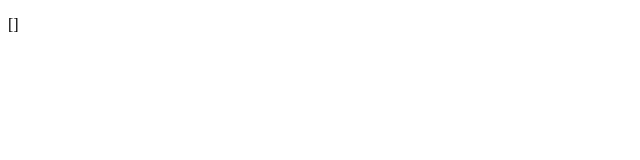
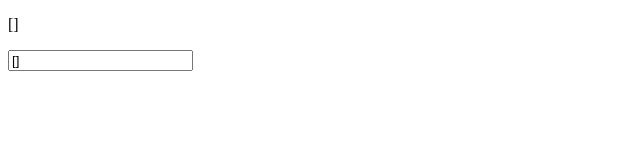
Before and after one commit to ilayalmalem/Lingo.js, a plain HTML site: page lingo.html in a window 1280 px wide. Shown: the whole page, without its empty margins (0-640 px from the left). Drawn offline with nearby package versions, Linux system fonts and the light colour scheme.

Commit message:
Rework for lm attributes
Changes requirement of passing all model elements in the new Lingo() instantiation

```diff
--- a/lingo.html
+++ b/lingo.html
@@ -6,11 +6,8 @@
     <title>LingoJS Build 0.2-Horizon</title>
 </head>
 <body>
-    <!-- <p class="f" lv="lingo"></p> -->
-    <!-- <input class="s" lm="lingo" -n -set="SET" -si -sit=5000 -data="{sample:data}" -url="http://192.168.64.3/post-tester/post.php" -type='post'> -->
-
-    <p class="s" lm="lingo"  -n -set="SET" -si -sit=10000 -data="{sample:data}" -url="http://192.168.64.3/post-tester/post.php" -type='post'>ds</p>
-
+    <p lv="lingo"></p>
+    <input lm="lingo">
 
     <script src="https://ajax.googleapis.com/ajax/libs/jquery/3.5.1/jquery.min.js"></script>
     <script src="./lingo.js"></script>
--- a/lingo.js
+++ b/lingo.js
@@ -35,43 +35,38 @@
         With the lc(Lingo content) attribute will change
         */
        //This will check if elements have the lm attribute and will set everything
-        for (var k = 0; k < $(this.element).length; k++) {
-            var data = this.data.Models;
-            //Set the effected element to be the element with the attribute
-            let element = $(this.element)[k];
-            if (element.hasAttribute("lm")) {
-                //Then assign them the events for lm elements
-                //Get attributes such as lm and change the attributed elements to the real time values of them
-                var attribute = $(this.element).eq(k).attr('lm');
-                //If the attribute is an actual varaible passed in the data object
-                if(attribute in this.data.Models) {
-                    //Change the element text to be the current value of the attribute instace in the data object.
-                    $(this.element).eq(k).val(this.data.Models[attribute])
-                    $(this.element).eq(k).text(this.data.Models[attribute])
-                    //Add a change event listener to the model and every time its value changes, the data object key value changes.
-                    //And then all the other elements with lv attribute is changes aswell
-
+       var DOMElements = $('body').find('[lm]');
+       var self = this;
+       DOMElements.each(function(){
+            var data = self.data.Models;
+            if(this.hasAttribute('lm')){
+                //Grant master permissions
+                var attribute = $(this).attr('lm');
+                if(attribute in data) {
+                    //If the attribute is in the data object
+                    $(this).val(data[attribute]);
+                    $(this).text(data[attribute]);
+                }
                 function boundEvent (data,element){
                     let oldData = data[attribute];
                     data[attribute] = $(element).val();
                     // alert(`Changed data object value from ${oldData} to ${data[attribute]}`)
                 }
-                    var self = this;
-                    element.addEventListener('keyup',function () {
-                        boundEvent(data,element)
+                this.addEventListener('keyup',function () {
+                    boundEvent(data,$(this))
                     self.updateLVTags(attribute)
                 });
-                    element.addEventListener('change',function () {
-                        boundEvent(data,element)
+                this.addEventListener('change',function () {
+                    boundEvent(data,$(this))
                     self.updateLVTags(attribute)
                 });
             }
             else {
                 //If the key was not found in the data object
-                    throw new TypeError(`Model attribute ${attribute} doesnt exist in the data object. make sure to add it in the data object. \n at sub-element <${element.tagName}> \n Id:${element.id} \n ClassName: ${element.className}`)
+                throw new TypeError(`Model attribute ${attribute} doesnt exist in the data object. make sure to add it in the data object. \n at sub-element <${this.tagName}> \n Id:${this.id} \n ClassName: ${this.className}`)
             }
-            }
-        }
+        })
+
         //This will check elements with the lv attribute {version 0.0.2}
         /*
         LV tag- elements with this attribute will receive their data in real time from the data object
@@ -187,7 +182,6 @@
         var counter = 0;
         //If there's an interval
         if(typeof repeat != null){
-            alert(cap)
             var looper = setInterval(function () {
                 counter++;
                 $.ajax({
```
Lines whose indentation alone changed are shown as unchanged.
